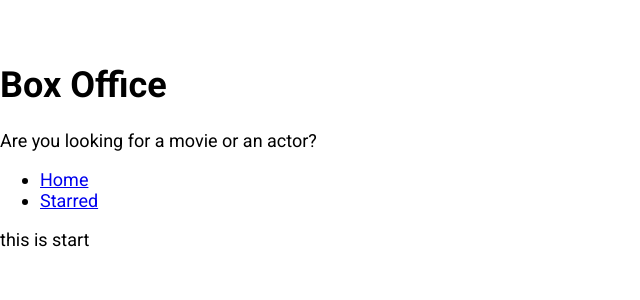
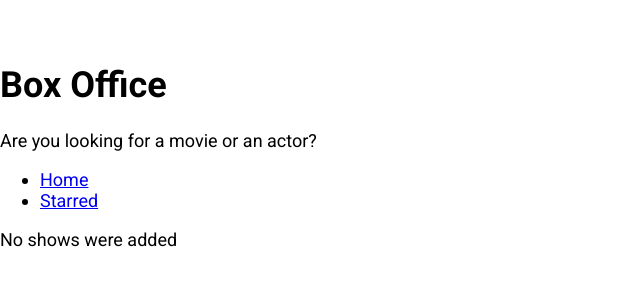
Before and after one commit to hulyak/box-office, a React (Create React App) app: page /starred in a window 1280 px wide. Shown: the top 300 px of the page, without its empty margins (0-640 px from the left). Built offline with nearby package versions, Linux system fonts and the light colour scheme.

Commit message:
finish starred page

```diff
--- a/src/pages/Starred.js
+++ b/src/pages/Starred.js
@@ -1,8 +1,44 @@
-import React from 'react';
+import React, { useState, useEffect } from 'react';
 import MainPageLayout from '../components/MainPageLayout';
+import { useShows } from '../hooks/usePersistedReducer';
+import { apiGet } from '../apis/config';
+import ShowGrid from '../components/show/ShowGrid';
 
 const Starred = () => {
-  return <MainPageLayout>this is start</MainPageLayout>;
+  const [starred] = useShows();
+  const [shows, setShows] = useState(null);
+  const [isLoading, setLoading] = useState(true);
+  const [error, setError] = useState(null);
+
+  useEffect(() => {
+    if (starred && starred.length > 0) {
+      const promises = starred.map(showId => apiGet(`/shows/${showId}`));
+
+      Promise.all(promises)
+        .then(apiData => apiData.map(show => ({ show })))
+        // console.log(results);
+        .then(results => {
+          console.log(results);
+          setShows(results);
+          setLoading(false);
+        })
+        .catch(err => {
+          setError(err.message);
+          setLoading(false);
+        });
+    } else {
+      setLoading(false);
+    }
+  }, [starred]);
+
+  return (
+    <MainPageLayout>
+      {isLoading && <div>Shows are still loading</div>}
+      {error && <div>Error occured: {error}</div>}
+      {!isLoading && !shows && <div>No shows were added</div>}
+      {!isLoading && !error && shows && <ShowGrid data={shows} />}
+    </MainPageLayout>
+  );
 };
 
 export default Starred;
```
